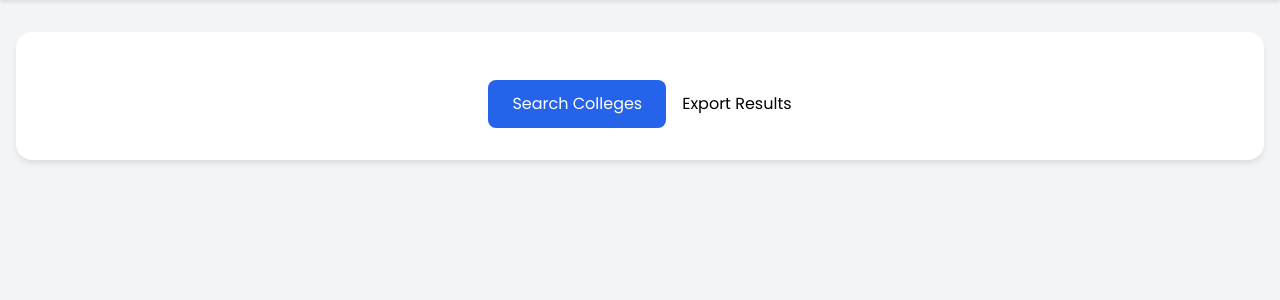
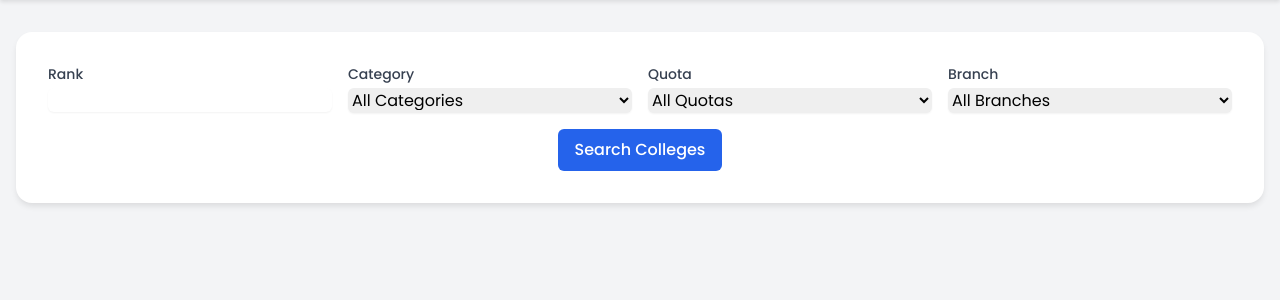
Before and after one commit to JARAWA/college-rank-app, a FastAPI app: page / in a window 1280 px wide. Shown: the part 56-356 px from the top of the page. Run offline with FastAPI, Linux system fonts and the light colour scheme; parts of the project's set-up code (start-up, migrations or seed data) failed here and were passed over.

Commit message:
index.html

```diff
--- a/templates/index.html
+++ b/templates/index.html
@@ -10,60 +10,136 @@
 <div class="container mx-auto px-4 py-8">
     <!-- Search Form -->
     <div class="search-form mb-8">
-        <form id="searchForm" method="POST" action="/search" class="space-y-4">
+        <form method="POST" action="/search" class="space-y-4">
             <div class="grid grid-cols-1 md:grid-cols-2 lg:grid-cols-4 gap-4">
-                <!-- Existing form fields with improved styling -->
-                <!-- ... -->
+                <div>
+                    <label class="block text-sm font-medium text-gray-700">Rank</label>
+                    <input type="number"
+                           name="rank"
+                           min="1"
+                           required
+                           class="mt-1 block w-full rounded-md border-gray-300 shadow-sm focus:border-blue-500 focus:ring-blue-500">
+                </div>
+
+                <div>
+                    <label class="block text-sm font-medium text-gray-700">Category</label>
+                    <select name="category"
+                            class="mt-1 block w-full rounded-md border-gray-300 shadow-sm focus:border-blue-500 focus:ring-blue-500">
+                        <option value="All">All Categories</option>
+                        {% for category in categories %}
+                        <option value="{{ category }}">{{ category }}</option>
+                        {% endfor %}
+                    </select>
+                </div>
+
+                <div>
+                    <label class="block text-sm font-medium text-gray-700">Quota</label>
+                    <select name="quota"
+                            class="mt-1 block w-full rounded-md border-gray-300 shadow-sm focus:border-blue-500 focus:ring-blue-500">
+                        <option value="All">All Quotas</option>
+                        {% for quota in quotas %}
+                        <option value="{{ quota }}">{{ quota }}</option>
+                        {% endfor %}
+                    </select>
+                </div>
+
+                <div>
+                    <label class="block text-sm font-medium text-gray-700">Branch</label>
+                    <select name="branch"
+                            class="mt-1 block w-full rounded-md border-gray-300 shadow-sm focus:border-blue-500 focus:ring-blue-500">
+                        <option value="All">All Branches</option>
+                        {% for branch in branches %}
+                        <option value="{{ branch }}">{{ branch }}</option>
+                        {% endfor %}
+                    </select>
+                </div>
             </div>
 
-            <div class="flex justify-center space-x-4">
-                <button type="submit" class="btn-primary">
+            <div class="flex justify-center space-x-4 mt-6">
+                <button type="submit"
+                        class="inline-flex items-center px-4 py-2 border border-transparent text-base font-medium rounded-md text-white bg-blue-600 hover:bg-blue-700">
                     Search Colleges
-                </button>
-                <button type="button" id="exportResults" class="btn-secondary">
-                    Export Results
                 </button>
             </div>
         </form>
     </div>
 
     <!-- Results Section -->
-    <div id="searchResults">
-        {% if results %}
+    {% if results %}
+    <div class="mt-8">
+        <div class="flex justify-end mb-4">
+            <button onclick="exportToExcel()"
+                    class="px-4 py-2 bg-green-600 text-white rounded-md hover:bg-green-700">
+                Export Results
+            </button>
+        </div>
+
         <!-- Statistics Cards -->
         <div class="grid grid-cols-1 md:grid-cols-3 gap-4 mb-6">
-            <div class="stats-card">
-                <h3 class="text-lg font-semibold">Total Matches</h3>
-                <p class="text-3xl font-bold">{{ total_matches }}</p>
+            <div class="bg-white p-4 rounded-lg shadow">
+                <div class="text-sm text-gray-600">Total Matches</div>
+                <div class="text-2xl font-bold text-blue-600">{{ total_matches }}</div>
             </div>
-            <!-- ... other stats cards ... -->
+            <div class="bg-white p-4 rounded-lg shadow">
+                <div class="text-sm text-gray-600">Rank Range</div>
+                <div class="text-2xl font-bold text-blue-600">{{ rank_min }} - {{ rank_max }}</div>
+            </div>
+            <div class="bg-white p-4 rounded-lg shadow">
+                <div class="text-sm text-gray-600">Unique Colleges</div>
+                <div class="text-2xl font-bold text-blue-600">{{ unique_colleges }}</div>
+            </div>
         </div>
 
         <!-- Results Table -->
-        <div class="table-container">
-            <table class="custom-table">
-                <!-- ... table content ... -->
+        <div class="overflow-x-auto bg-white rounded-lg shadow">
+            <table class="min-w-full divide-y divide-gray-200">
+                <thead class="bg-gray-50">
+                    <tr>
+                        <th class="px-6 py-3 text-left text-xs font-medium text-gray-500 uppercase tracking-wider">College Code</th>
+                        <th class="px-6 py-3 text-left text-xs font-medium text-gray-500 uppercase tracking-wider">College Name</th>
+                        <th class="px-6 py-3 text-left text-xs font-medium text-gray-500 uppercase tracking-wider">Branch</th>
+                        <th class="px-6 py-3 text-left text-xs font-medium text-gray-500 uppercase tracking-wider">Category</th>
+                        <th class="px-6 py-3 text-left text-xs font-medium text-gray-500 uppercase tracking-wider">Quota</th>
+                        <th class="px-6 py-3 text-left text-xs font-medium text-gray-500 uppercase tracking-wider">Rank</th>
+                    </tr>
+                </thead>
+                <tbody class="bg-white divide-y divide-gray-200">
+                    {% for result in results %}
+                    <tr class="hover:bg-gray-50">
+                        <td class="px-6 py-4 whitespace-nowrap">{{ result.college_code }}</td>
+                        <td class="px-6 py-4">{{ result.college_name }}</td>
+                        <td class="px-6 py-4">{{ result.branch_name }}</td>
+                        <td class="px-6 py-4">{{ result.category }}</td>
+                        <td class="px-6 py-4">{{ result.quota_type }}</td>
+                        <td class="px-6 py-4">{{ result.rank }}</td>
+                    </tr>
+                    {% endfor %}
+                </tbody>
             </table>
         </div>
+    </div>
+    {% endif %}
 
-        <!-- Compare Selected -->
-        <div class="fixed bottom-4 right-4">
-            <button id="compareButton" class="btn-primary" disabled>
-                Compare Selected
-            </button>
+    {% if error %}
+    <div class="mt-4 bg-red-50 border-l-4 border-red-400 p-4">
+        <div class="flex">
+            <div class="flex-shrink-0">
+                <svg class="h-5 w-5 text-red-400" viewBox="0 0 20 20" fill="currentColor">
+                    <path fill-rule="evenodd" d="M10 18a8 8 0 100-16 8 8 0 000 16zM8.707 7.293a1 1 0 00-1.414 1.414L8.586 10l-1.293 1.293a1 1 0 101.414 1.414L10 11.414l1.293 1.293a1 1 0 001.414-1.414L11.414 10l1.293-1.293a1 1 0 00-1.414-1.414L10 8.586 8.707 7.293z" clip-rule="evenodd"/>
+                </svg>
+            </div>
+            <div class="ml-3">
+                <p class="text-sm text-red-700">{{ error }}</p>
+            </div>
         </div>
-        {% endif %}
     </div>
+    {% endif %}
 </div>
 
-<!-- College Details Modal -->
-<div id="collegeModal" class="modal">
-    <div class="modal-content">
-        <!-- Modal content will be dynamically populated -->
-    </div>
-</div>
-
-<!-- Loading Indicator -->
-<div id="loadingIndicator" class="loader" style="display: none;"></div>
-
+<script>
+function exportToExcel() {
+    // Add export functionality here
+    alert('Export feature coming soon!');
+}
+</script>
 {% endblock %}
```
